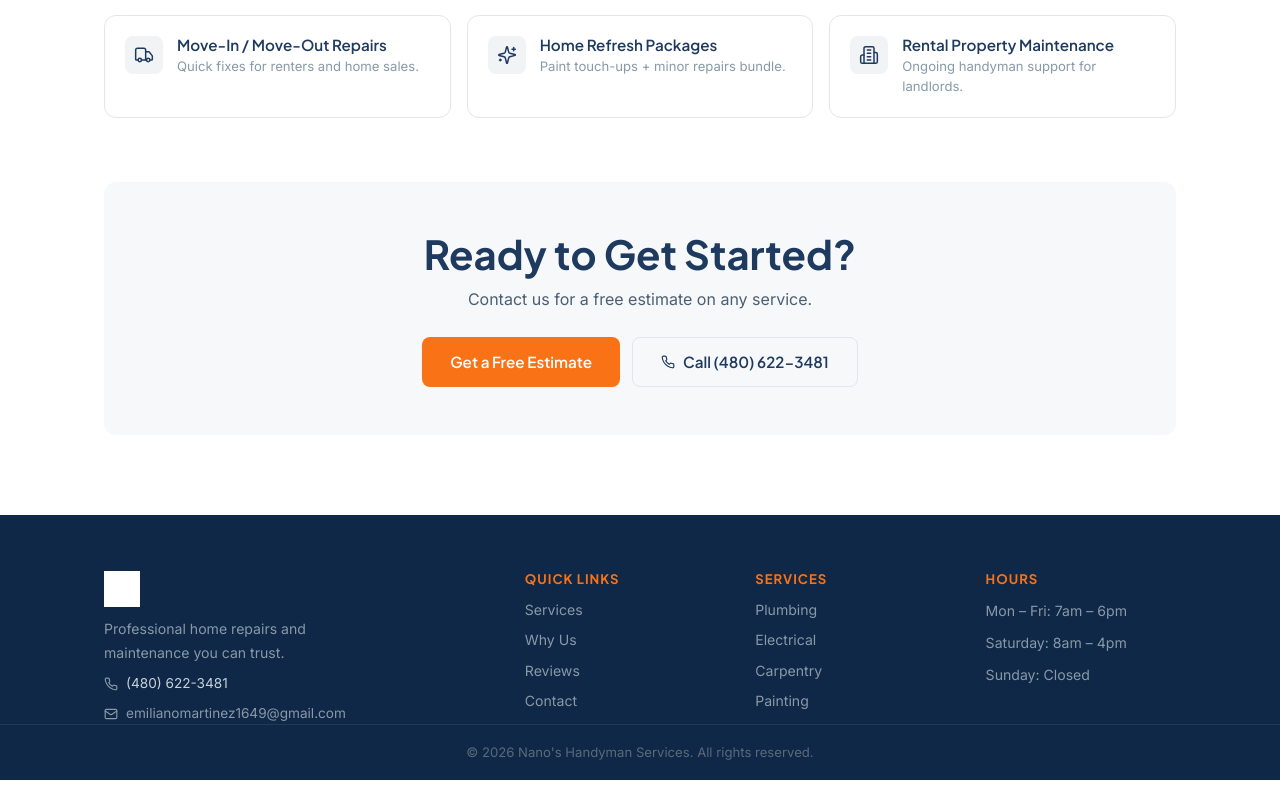
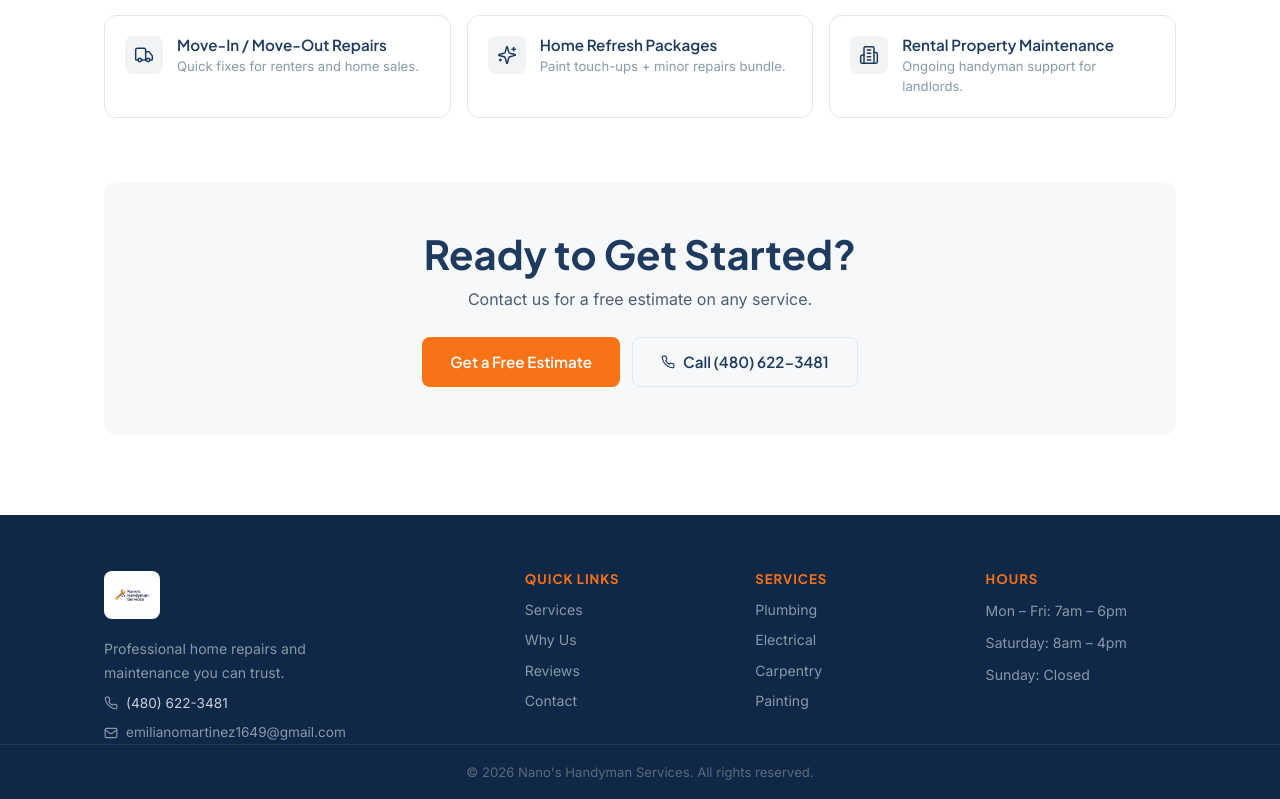
Before and after one commit to shawnholdings-creator/nanos-handyman, a React (Vite) app in the folder client/: page /services in a window 1280 px wide. Shown: the part 2064-2863 px from the top of the page. Built offline with nearby package versions, Linux system fonts and the light colour scheme.

Commit message:
Fix footer logo white block, use white pill background instead of invert

```diff
--- a/client/src/components/Footer.css
+++ b/client/src/components/Footer.css
@@ -31,15 +31,17 @@
 
 /* Logo */
 .footer__logo {
-  display: flex;
+  display: inline-flex;
   align-items: center;
 }
 .footer__logo-img {
-  height: 36px;
+  height: 48px;
   width: auto;
-  filter: brightness(0) invert(1);
+  background: #ffffff;
+  border-radius: var(--radius-md);
+  padding: 4px 8px;
 }
-.footer__logo:hover { opacity: 0.85; }
+.footer__logo:hover { opacity: 0.9; }
 
 .footer__col {
   display: flex;
```
